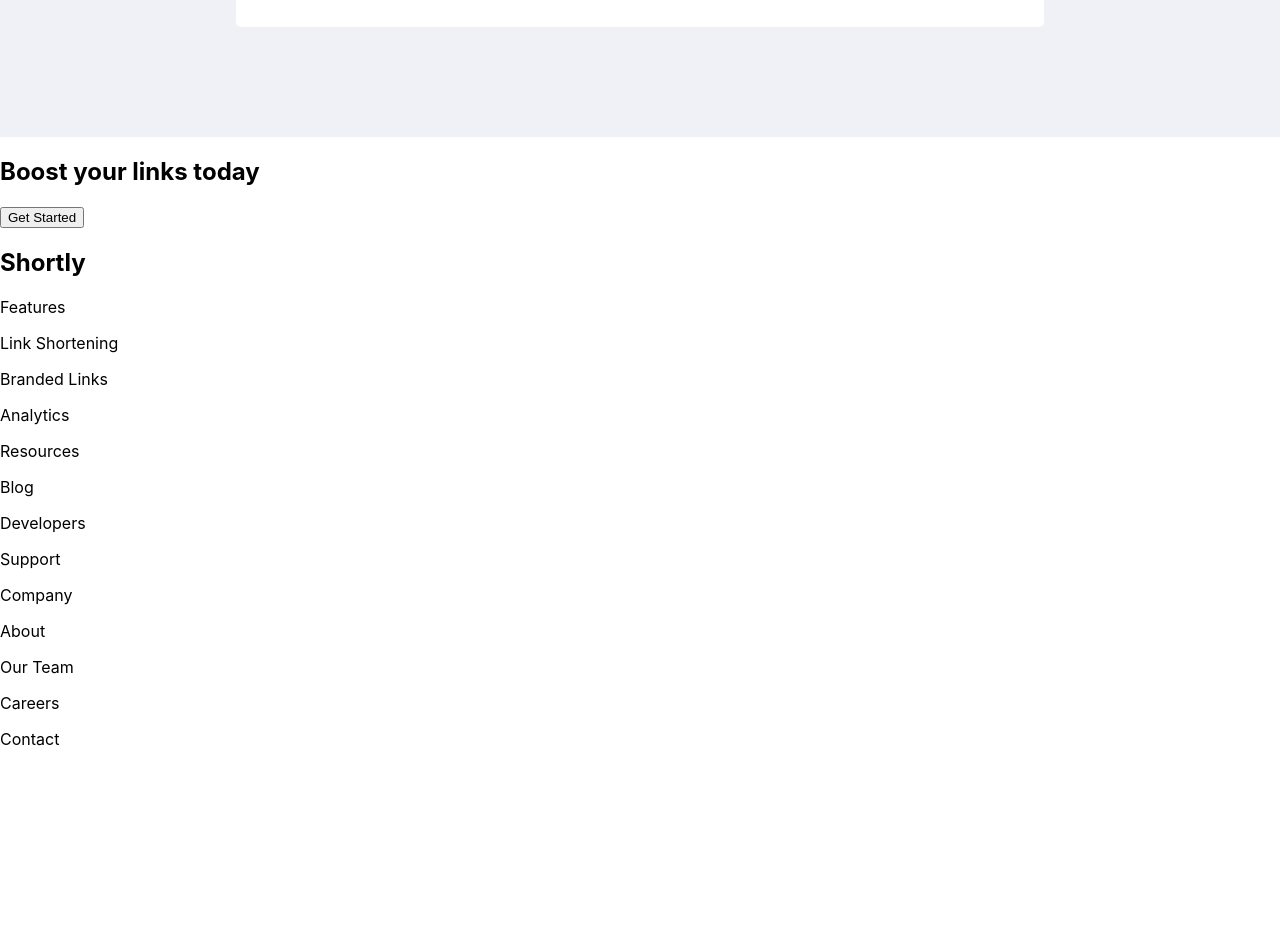
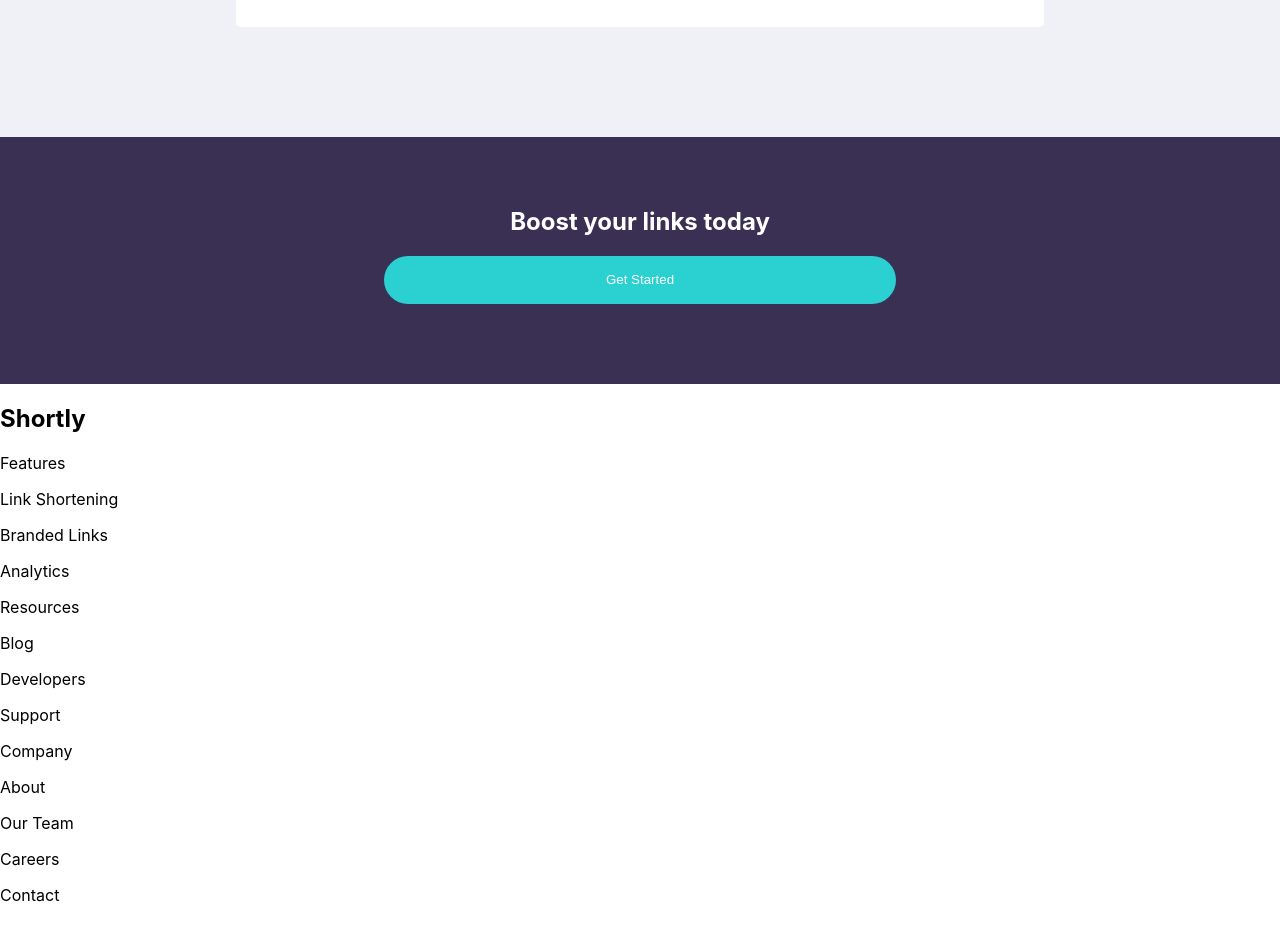
Before and after one commit to vikrambenipal/react-url-shortener-api-app, a React (Create React App) app: page / in a window 1280 px wide. Shown: the part 1980-2914 px from the top of the page. Before the commit the page ends 2773 px from the top, so only its background shows below. Built offline with nearby package versions, Linux system fonts and the light colour scheme.

Commit message:
footer styling in progress

```diff
--- a/src/App.js
+++ b/src/App.js
@@ -61,6 +61,30 @@ const CardList = styled.div`
   margin-top: 70px;
 `
 
+const BoostContainer = styled.div`
+  display: flex;
+  flex-direction: column;
+  align-items: center;
+  justify-content: center;
+  margin: 0 auto;
+  text-align: center;
+  background-color: #3A3054;
+  padding-top: 50px;
+  padding-bottom: 50px;
+  h2 {
+    color: white;
+  }
+  button {
+    background-color: #2BD0D0;
+    color: white;
+    border: none;
+    border-radius: 28px;
+    height: 48px;
+    width: 40%;
+    margin-bottom: 30px;
+  }
+`
+
 const App = () => {
   return (
     <div className="App">
@@ -85,12 +109,10 @@ const App = () => {
         </CardList>
       </StatisticsContainer>
 
-
-
-      <div>
+      <BoostContainer>
         <h2>Boost your links today</h2>
         <button>Get Started</button>
-      </div>
+      </BoostContainer>
 
       <Footer />
     </div>
--- a/src/components/Footer.js
+++ b/src/components/Footer.js
@@ -1,4 +1,5 @@
 import React from 'react'
+import styled from 'styled-components';
 import fb from '../images/icon-facebook.svg';
 import ig from '../images/icon-instagram.svg';
 import twitter from '../images/icon-twitter.svg';
```
